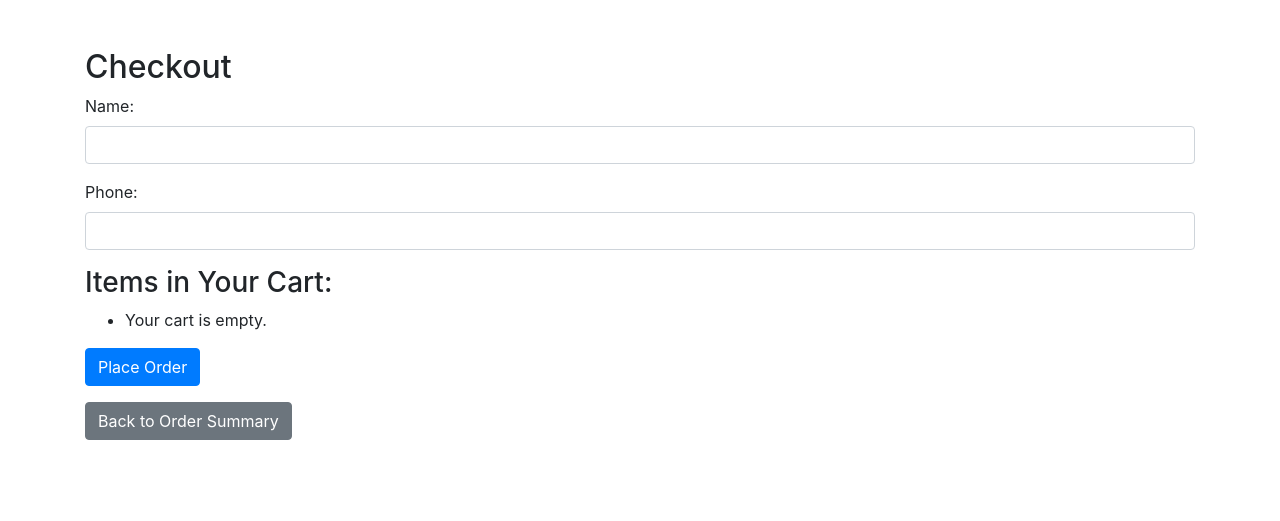
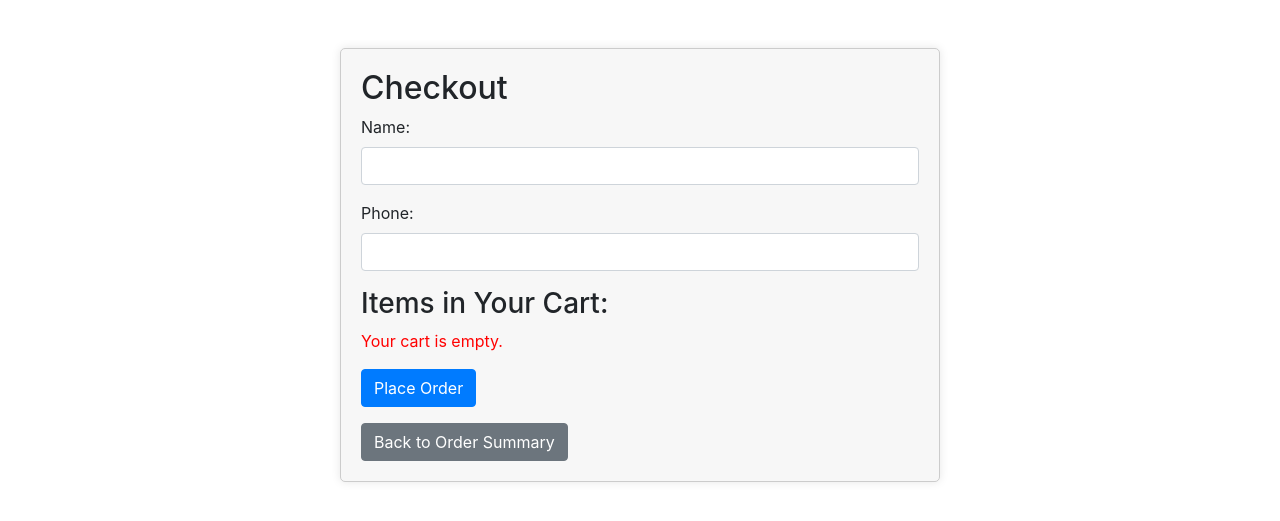
Before and after one commit to chamikalasitharanga/final-project-1.1, a PHP site: page /checkout.php in a window 1280 px wide. Shown: the top 521 px of the page. Run offline with PHP 8.4, Linux system fonts and the light colour scheme.

Commit message:
designed checkout page

```diff
--- a/goid-html/checkout.php
+++ b/goid-html/checkout.php
@@ -3,9 +3,39 @@
 <head>
     <title>Checkout</title>
     <link rel="stylesheet" href="https://maxcdn.bootstrapcdn.com/bootstrap/4.5.2/css/bootstrap.min.css">
+    <style>
+        .checkout-container {
+            max-width: 600px;
+            margin: 0 auto;
+            padding: 20px;
+            border: 1px solid #ccc;
+            border-radius: 5px;
+            background-color: #f7f7f7;
+            box-shadow: 0 0 10px rgba(0, 0, 0, 0.1);
+        }
+        .cart-list {
+            list-style-type: none;
+            padding: 0;
+        }
+        .cart-item {
+            display: flex;
+            justify-content: space-between;
+            align-items: center;
+            padding: 8px 0;
+            border-bottom: 1px solid #ddd;
+        }
+        .total-bill {
+            font-size: 18px;
+            font-weight: bold;
+            margin-top: 10px;
+        }
+        .empty-cart {
+            color: red;
+        }
+    </style>
 </head>
 <body>
-<div class="container mt-5">
+<div class="container mt-5 checkout-container">
     <h2>Checkout</h2>
     <form method="post" action="order_confirmation.php">
         <div class="form-group">
@@ -21,20 +51,20 @@
             <input type="datetime-local" class="form-control" id="pickupTime" name="pickupTime" required>
         </div> -->
         <h3>Items in Your Cart:</h3>
-        <ul>
+        <ul class="cart-list">
             <?php
             $total = 0;
             session_start();
             if (isset($_SESSION['myCart']) && !empty($_SESSION['myCart'])) {
                 foreach ($_SESSION['myCart'] as $key => $value) {
 
-                    echo '<li>' . $value['itemqty'] . ' x ' . $value['fname'] . ' - ' . $value['price'] . '</li>';
+                    echo '<li class="cart-item">' . $value['itemqty'] . ' x ' . $value['fname'] . ' - ' . $value['price'] . '</li>';
                     $total = $total+$value['price'];
                 }
 
-                echo"<h3>Total Bill: </h3><li>$total</li>";
+                echo "<li class='total-bill'>Total Bill: $total</li>";
             } else {
-                echo '<li>Your cart is empty.</li>';
+                echo '<li class="empty-cart">Your cart is empty.</li>';
             }
             ?>
         </ul>
```
